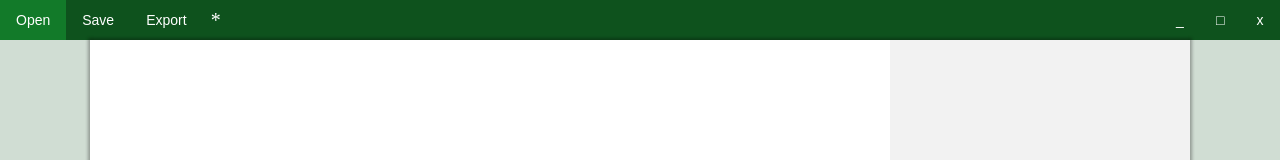
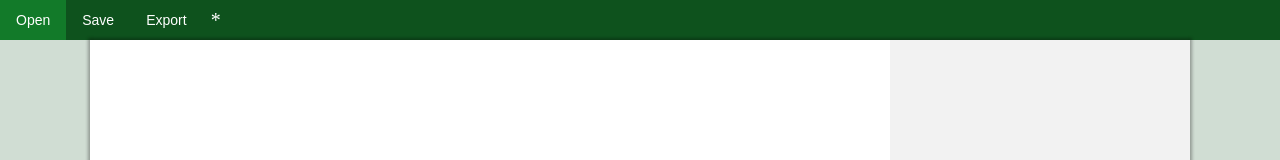
Before and after one commit to kusa-mochi/mochi-memo-pad, a Vue app in the folder src/: page / in a window 1280 px wide. Shown: the top 160 px of the page. Built offline with nearby package versions, Linux system fonts and the light colour scheme.

Commit message:
remove window operations only on electron.

```diff
--- a/src/src/components/MemoHeader.vue
+++ b/src/src/components/MemoHeader.vue
@@ -14,16 +14,11 @@
       </div>
     </div>
     <div class="memo-header__right">
-      <button class="minimize-button" v-on:click="Minimize">_</button>
-      <button class="maximize-button" v-on:click="Maximize">□</button>
-      <button class="close-button" v-on:click="Close">x</button>
     </div>
   </div>
 </template>
 
 <script>
-import { ipcRenderer } from "electron";
-
 export default {
   name: "MemoHeader",
   methods: {
@@ -115,15 +110,6 @@ export default {
 
       a.click();
     },
-    Minimize() {
-      ipcRenderer.send("window-min");
-    },
-    Maximize() {
-      ipcRenderer.send("window-max");
-    },
-    Close() {
-      window.close();
-    }
   }
 };
 </script>
@@ -208,13 +194,6 @@ export default {
     flex-wrap: nowrap;
     justify-content: flex-end;
     align-items: flex-start;
-
-    .minimize-button,
-    .maximize-button,
-    .close-button {
-      @include header_button();
-      width: $header_height;
-    }
   }
 }
 
```
